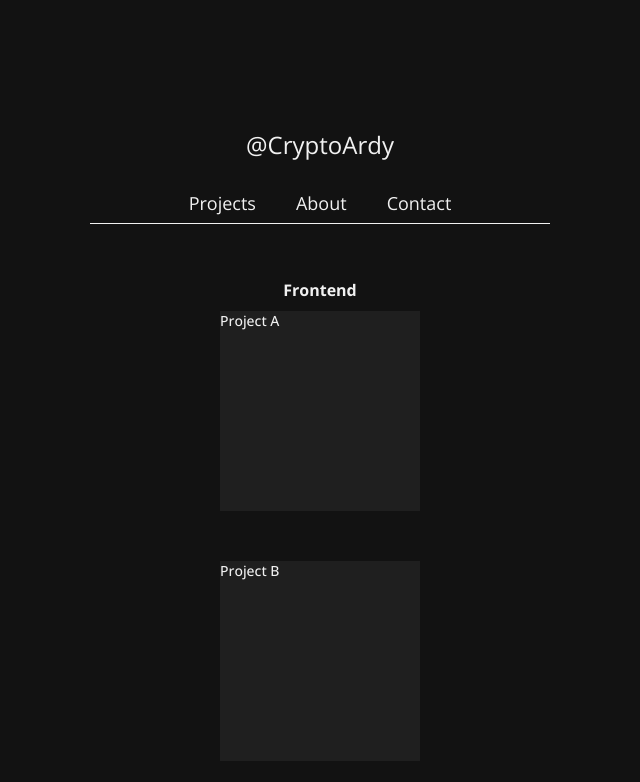
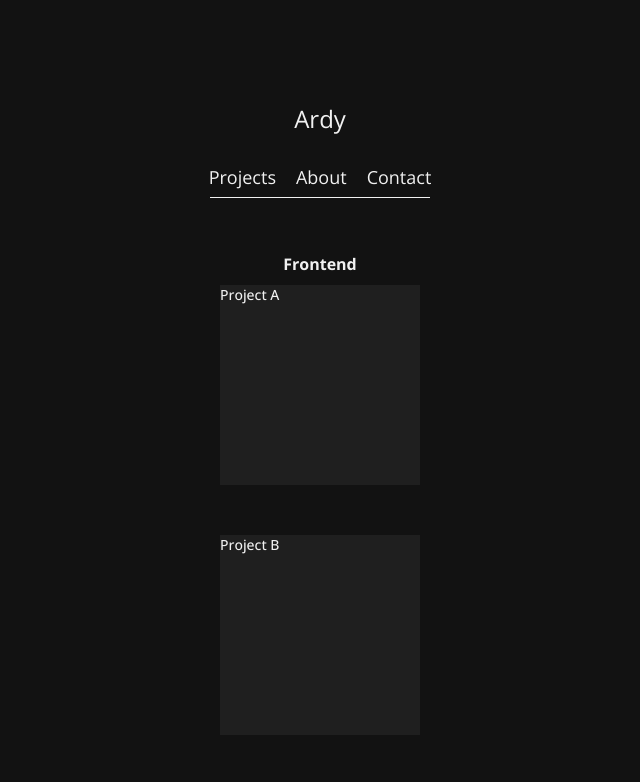
Before and after one commit to 0x1ea/0x1ea.github.io, a plain HTML site: page index.html in a window 1280 px wide. Shown: the top 782 px of the page, without its empty margins (320-960 px from the left). Drawn offline with nearby package versions, Linux system fonts and the light colour scheme.

Commit message:
polisehd navbar

```diff
--- a/index.html
+++ b/index.html
@@ -16,7 +16,7 @@
             <img src="./icons/pfp.jpg" alt="profile picture">
         </figure> -->
         <h1 class="main-title">
-            <a href="#">@CryptoArdy</a>
+            <a href="#">Ardy</a>
         </h1>
         <nav class="main-navbar">
             <ul>
--- a/main.css
+++ b/main.css
@@ -30,15 +30,15 @@ body {
     color: var(--font-color);
     background-color: var(--primary-color);
 }
+li , a {
+    text-decoration: none;
+    color: var(--font-color);
+}
 header {
     display: flex;
     flex-direction: column;
 }
 
-li , a {
-    text-decoration: none;
-    color: var(--font-color);
-}
 
 .main-title a {
     display:flex;
@@ -46,7 +46,7 @@ li , a {
     font-size: var(--xl);
     font-weight: 300;
     justify-content: center;
-    margin: 10% auto 3rem auto;
+    margin: 8% auto 3rem auto;
 }
 
 
@@ -54,14 +54,18 @@ header .main-navbar ul{
     display: flex;
     justify-content: center;
     list-style: none;
-    border-bottom: 1px solid var(--font-color);
-    width: 36%;
+    width: 22rem;
     margin: 0 auto;
     padding-bottom: 0.8rem;
+    border-bottom: 0.1rem solid var(--font-color);
 }
 
 header .main-navbar ul a {
-    margin: 0 2rem;
+    /* width: 36%; */
+    display: flex;
+    flex-direction: column;
+    justify-content: space-between;
+    margin: 0 1rem;
     font-size: var(--lg);
     font-weight: 300;
 }
```
